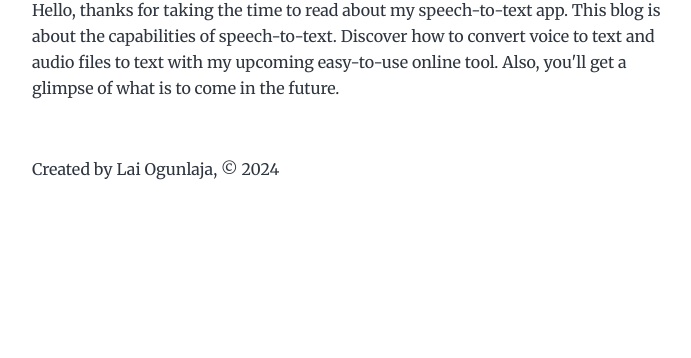
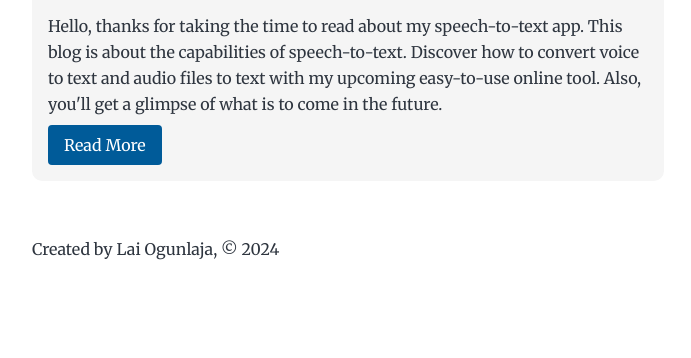
Before and after one commit to logunlaja26/speech-to-text, a Gatsby site: page / in a window 1280 px wide. Shown: the part 442-800 px from the top of the page, without its empty margins (292-983 px from the left). Built offline with nearby package versions, Linux system fonts and the light colour scheme; Gatsby itself is replaced by a stand-in of ours.

Commit message:
added better vision design for blog post and button for post

```diff
--- a/src/pages/index.js
+++ b/src/pages/index.js
@@ -52,6 +52,9 @@ const BlogIndex = ({ data, location }) => {
                     itemProp="description"
                   />
                 </section>
+                <Link to={post.fields.slug} className="read-more-button">
+                  Read More
+                </Link>
               </article>
             </li>
           )
--- a/src/style.css
+++ b/src/style.css
@@ -260,6 +260,13 @@ a:focus {
 .post-list-item {
   margin-bottom: var(--spacing-8);
   margin-top: var(--spacing-8);
+  padding: var(--spacing-4); /* Add padding */
+  background-color: #f5f5f5; /* Light grey background */
+  transition: background-color 0.3s; /* Smooth transition for hover effect */
+  border-radius: 10px; /* Rounded edges */
+}
+.post-list-item:hover {
+  background-color: #e0e0e0; /* Slightly darker grey on hover */
 }
 
 .post-list-item p {
@@ -317,6 +324,20 @@ a:focus {
   margin-bottom: var(--spacing-8);
 }
 
+.read-more-button {
+  display: inline-block;
+  background-color: var(--color-primary);
+  color: white;
+  padding: var(--spacing-2) var(--spacing-4);
+  text-decoration: none;
+  border-radius: var(--spacing-1);
+  margin-top: var(--spacing-2);
+}
+
+.read-more-button:hover {
+  background-color: #004d88; /* Slightly darker shade of primary color for hover effect */
+}
+
 /* Media queries */
 
 @media (max-width: 42rem) {
```
